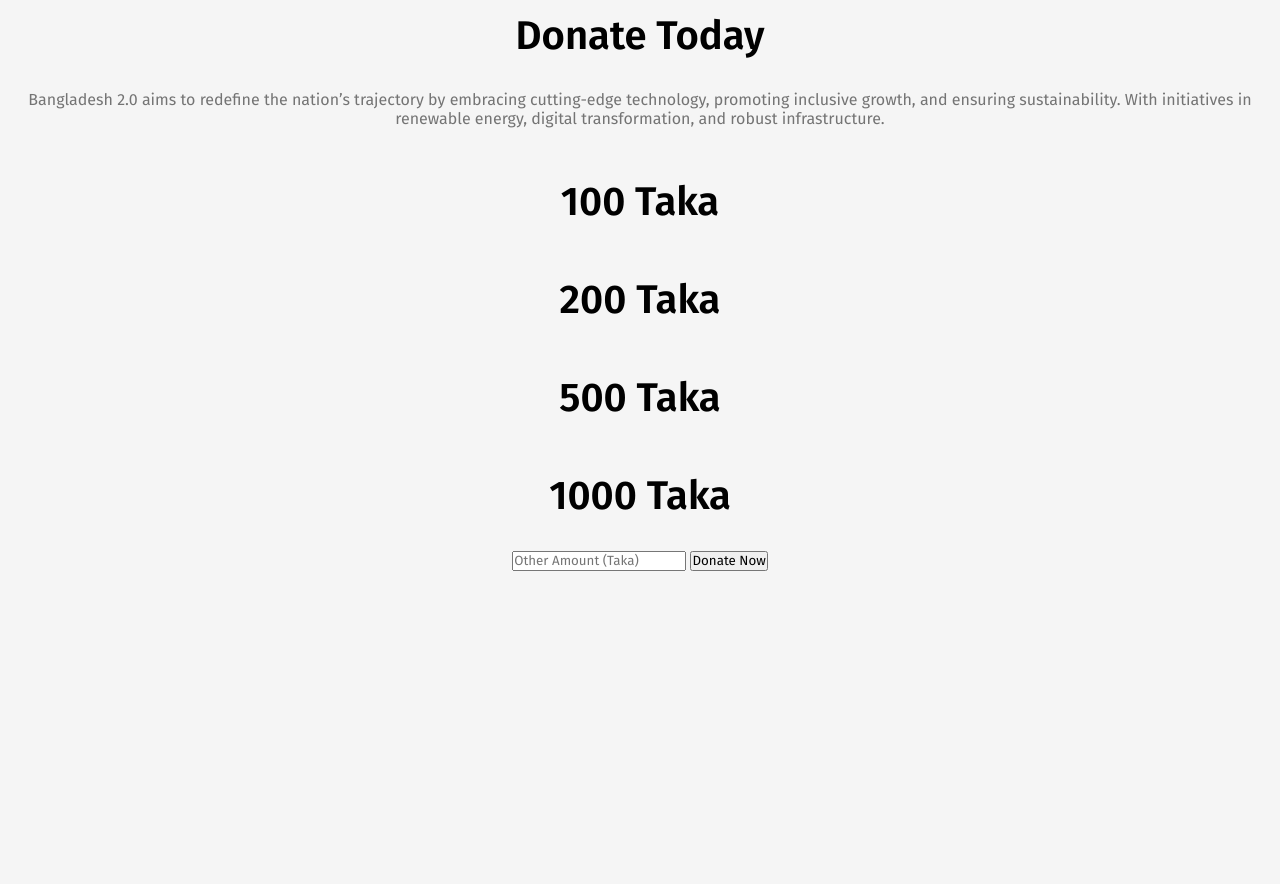
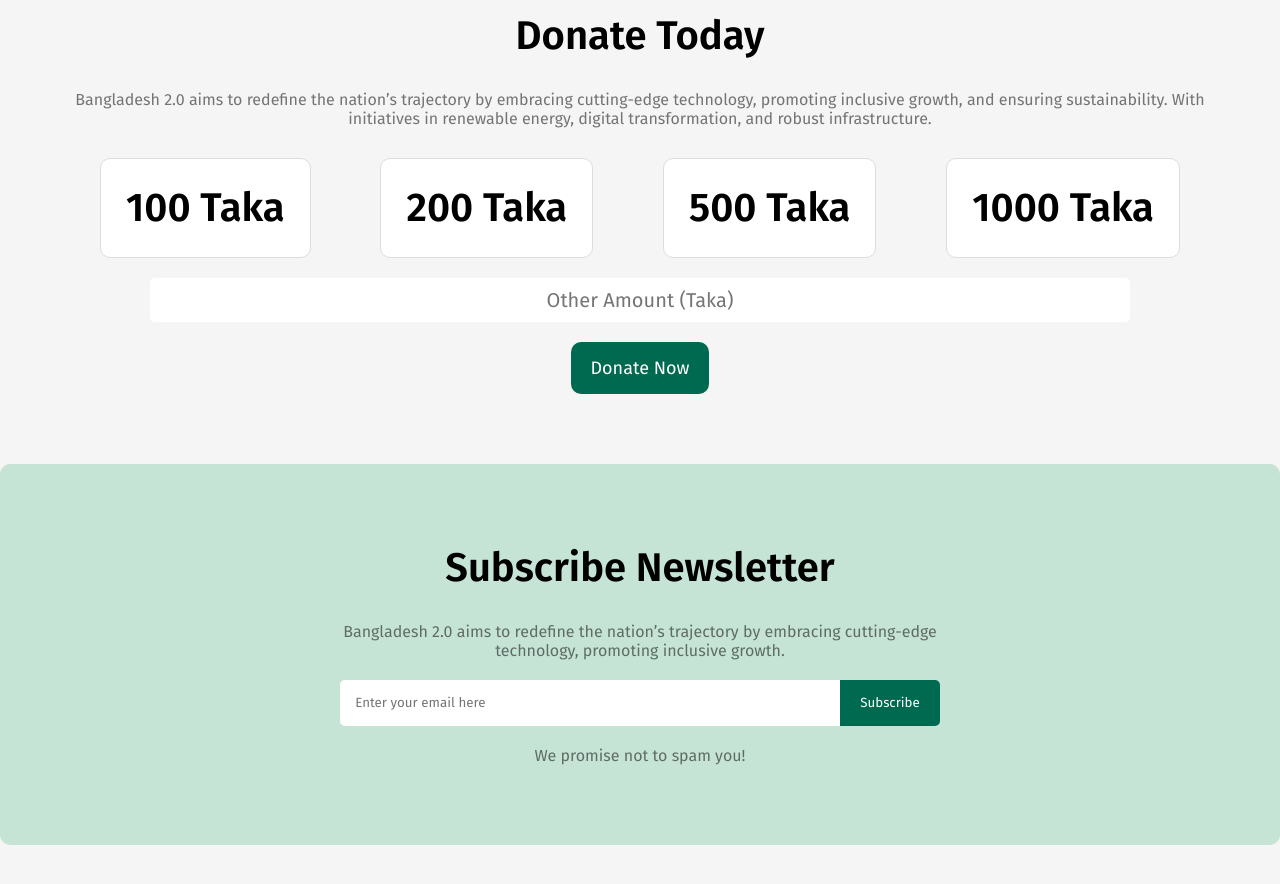
Before and after one commit to SaifurnRahman/assignment-1, a plain HTML site: page index.html in a window 1280 px wide. Shown: the part 2820-3704 px from the top of the page. Before the commit the page ends 3391 px from the top, so only its background shows below. Drawn offline with Linux system fonts and the light colour scheme.

Commit message:
added subscribe section

```diff
--- a/index.html
+++ b/index.html
@@ -107,8 +107,17 @@
             <h1>500 Taka</h1>
             <h1>1000 Taka</h1>
         </div>
-        <input type="text" placeholder="Other Amount (Taka)">
+        <div class="donate">
+            <input type="text" placeholder="Other Amount (Taka)">
         <button>Donate Now</button>
+        </div>
+    </section>
+    <section class="subscribe-section container">
+        <h1>Subscribe Newsletter</h1>
+        <p>Bangladesh 2.0 aims to redefine the nation’s trajectory by embracing cutting-edge technology, promoting inclusive growth.</p>
+        <div class="subscribe"><input type="email" placeholder="Enter your email here">
+            <button>Subscribe</button></div>
+            <p>We promise not to spam you!</p>
     </section>
 </body>
 </html>
--- a/style.css
+++ b/style.css
@@ -77,6 +77,9 @@ p{
     border-radius: 10px;
     border: 1px solid #ddd;
     padding: 20px;
+}
+.pillers:hover{
+    background:#006a504b;
 }
 .pillers h3{
     margin-top: 10px;
@@ -208,4 +211,98 @@ p{
 /* donation section */
 .donation-section{
     text-align: center;
+    width: 1180px;
 }
+.donation-section .donate{
+    display: flex;
+    flex-direction: column;
+    align-items: center;
+
+}
+.donation-section .donate input{
+    padding: 10px;
+    width: 980px;
+    text-align: center;
+    border-radius: 5px;
+    font-size: 20px;
+    color: #0e0e0e62;
+    border: 0;
+}
+.donation-section .donate button{
+    background: #006A50;
+    font-size: 18px;
+    padding: 15px 20px;
+    color: white;
+    border: 0;
+    border-radius: 10px;
+    margin-top: 20px;
+    margin-bottom: 20px;
+    transition: 0.2s;
+}
+.donation-section .donate button:hover{
+    background: #014433;
+}
+.donation-amount{
+    display: flex;
+    justify-content: space-between;
+    align-items: center;
+    gap: 40px;
+    width: 1080px;
+    margin: 0 auto;
+
+}
+.donation-amount h1{
+    background: white;
+    padding: 25px 25px;
+    border: 1px solid #ddd;
+    border-radius: 10px;
+    margin-top: 20px;
+    margin-bottom: 20px;
+    transition: 0.2s;
+}
+.donation-amount h1:hover{
+   background: #08693d52;
+}
+
+/* subscribe section */
+.subscribe-section {
+    background-color: #C6E4D6 ;
+    text-align: center;
+    border-radius: 10px;
+    padding: 80px 100px;
+    margin-top: 50px;
+    margin-bottom: 50px;
+
+}
+.subscribe-section h1{
+    margin-top: 0;
+}
+.subscribe-section p {
+    width: 600px;
+    margin: 0 auto;
+}
+.subscribe-section .subscribe{
+    display: flex;
+    justify-content: center;
+    align-items: center;
+    margin: 20px 0;
+}
+.subscribe-section .subscribe input{
+    width: 500px;
+    border:none;
+    border-radius: 5px 0 0 5px;
+    padding: 15px;
+    color: #0e0e0e44;
+}
+.subscribe-section .subscribe button{
+    background-color: #006A50;
+    color: white;
+    border: none;
+    border-radius: 0 5px 5px 0;
+    padding: 15px 20px;
+    cursor: pointer;
+}
+.subscribe-section .subscribe button:hover{
+    background-color: #034736;
+
+}
```
